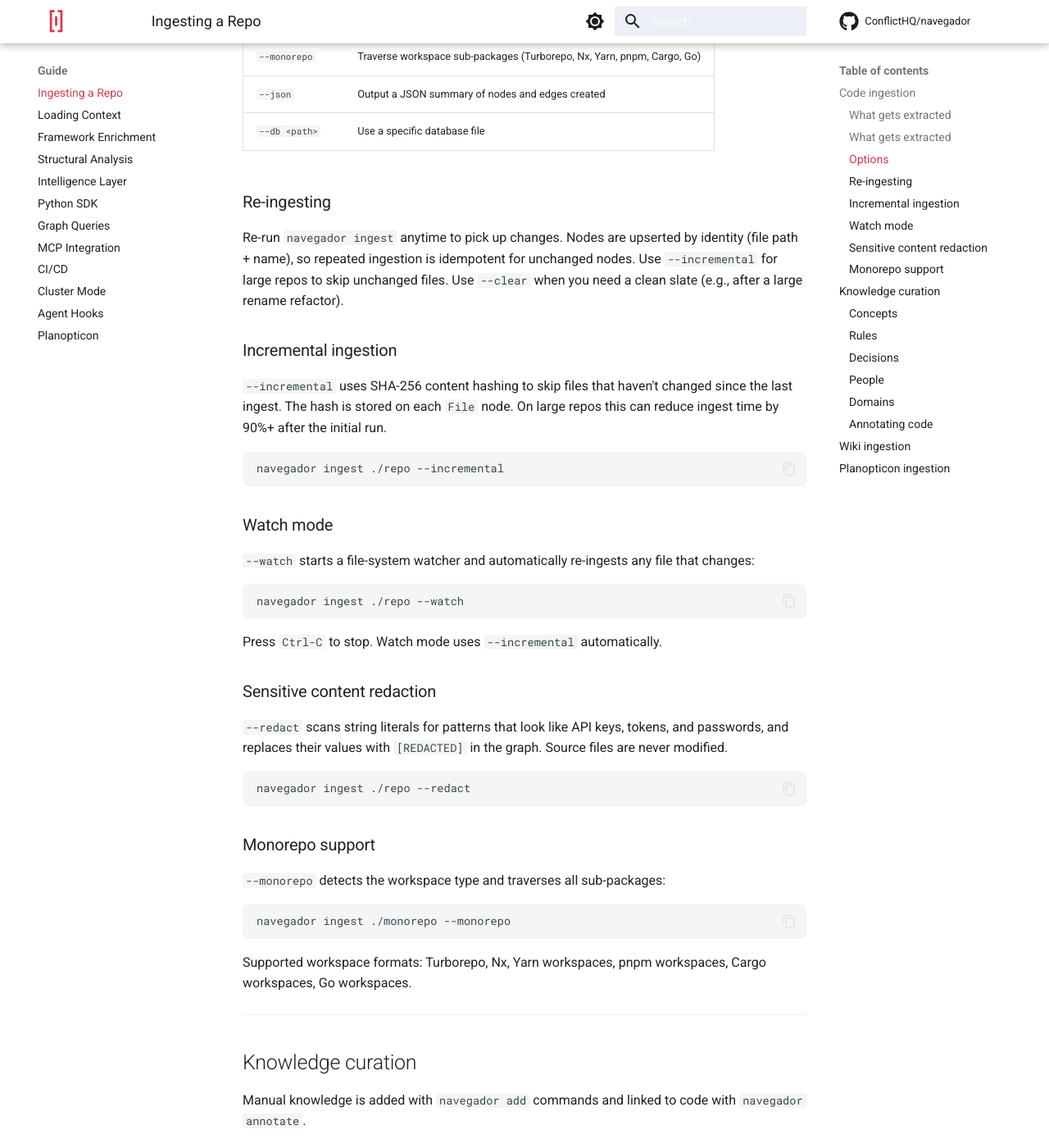
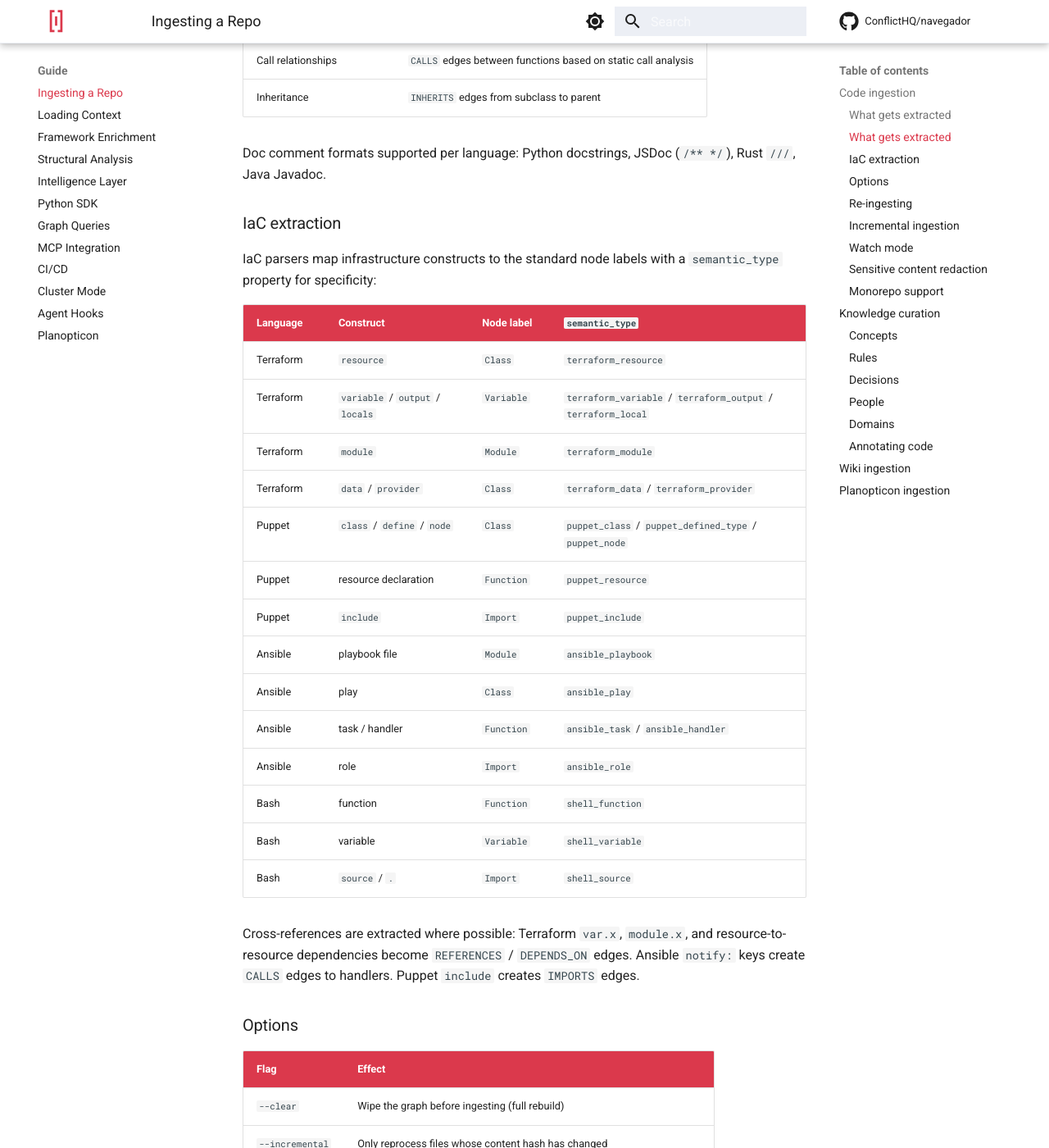
Before and after one commit to ConflictHQ/navegador, an MkDocs documentation site: the page built from docs/guide/ingestion.md, in a window 1280 px wide and 1400 px high, scrolled down 2148 px. Shown: the whole window at 82% size. Built offline with MkDocs 1.6.1 and Material for MkDocs 9.7.7, drawn with Linux system fonts in a browser that asks for light colours; comment, search, counter and statistics services are not loaded; some of the changed text lies outside the part shown.

Commit message:
docs: add IaC language support to ingestion, enrichment, and installation guides

````diff
--- a/docs/guide/ingestion.md
+++ b/docs/guide/ingestion.md
@@ -30,10 +30,23 @@
 | `.c`, `.h` | C | `[languages]` |
 | `.cpp`, `.cc`, `.cxx`, `.hpp` | C++ | `[languages]` |
 
-Install extended language support:
+**Infrastructure-as-Code:**
+
+| Extension(s) | Language | Extra |
+|---|---|---|
+| `.tf`, `.hcl` | HCL / Terraform | `[iac]` |
+| `.pp` | Puppet | `[iac]` |
+| `.sh`, `.bash`, `.zsh` | Bash / Shell | `[iac]` |
+| `.yml`, `.yaml` | Ansible | `[iac]` (heuristic detection) |
+| `.rb` (in Chef cookbooks) | Chef | `[iac]` (enricher on Ruby parser) |
+
+Ansible files are not matched by extension — navegador detects them by directory structure (`roles/`, `playbooks/`, `group_vars/`, `host_vars/`) or content (`hosts:` + `tasks:` keys). Chef uses the existing Ruby parser; the Chef enricher promotes nodes with Chef-specific semantic types.
+
+Install language and IaC support:
 
 ```bash
 pip install "navegador[languages]"
+pip install "navegador[iac]"
 ```
 
 The following directories are always skipped: `.git`, `.venv`, `venv`, `node_modules`, `__pycache__`, `dist`, `build`, `.next`, `target` (Rust/Java builds), `vendor` (Go modules), `.gradle`.
@@ -50,6 +63,29 @@
 | Inheritance | `INHERITS` edges from subclass to parent |
 
 Doc comment formats supported per language: Python docstrings, JSDoc (`/** */`), Rust `///`, Java Javadoc.
+
+### IaC extraction
+
+IaC parsers map infrastructure constructs to the standard node labels with a `semantic_type` property for specificity:
+
+| Language | Construct | Node label | `semantic_type` |
+|---|---|---|---|
+| Terraform | `resource` | `Class` | `terraform_resource` |
+| Terraform | `variable` / `output` / `locals` | `Variable` | `terraform_variable` / `terraform_output` / `terraform_local` |
+| Terraform | `module` | `Module` | `terraform_module` |
+| Terraform | `data` / `provider` | `Class` | `terraform_data` / `terraform_provider` |
+| Puppet | `class` / `define` / `node` | `Class` | `puppet_class` / `puppet_defined_type` / `puppet_node` |
+| Puppet | resource declaration | `Function` | `puppet_resource` |
+| Puppet | `include` | `Import` | `puppet_include` |
+| Ansible | playbook file | `Module` | `ansible_playbook` |
+| Ansible | play | `Class` | `ansible_play` |
+| Ansible | task / handler | `Function` | `ansible_task` / `ansible_handler` |
+| Ansible | role | `Import` | `ansible_role` |
+| Bash | function | `Function` | `shell_function` |
+| Bash | variable | `Variable` | `shell_variable` |
+| Bash | `source` / `.` | `Import` | `shell_source` |
+
+Cross-references are extracted where possible: Terraform `var.x`, `module.x`, and resource-to-resource dependencies become `REFERENCES` / `DEPENDS_ON` edges. Ansible `notify:` keys create `CALLS` edges to handlers. Puppet `include` creates `IMPORTS` edges.
 
 ### Options
 
````
Also changed, not shown: docs/getting-started/installation.md (+12 -2 lines), docs/guide/framework-enrichment.md (+3 -1 lines).
